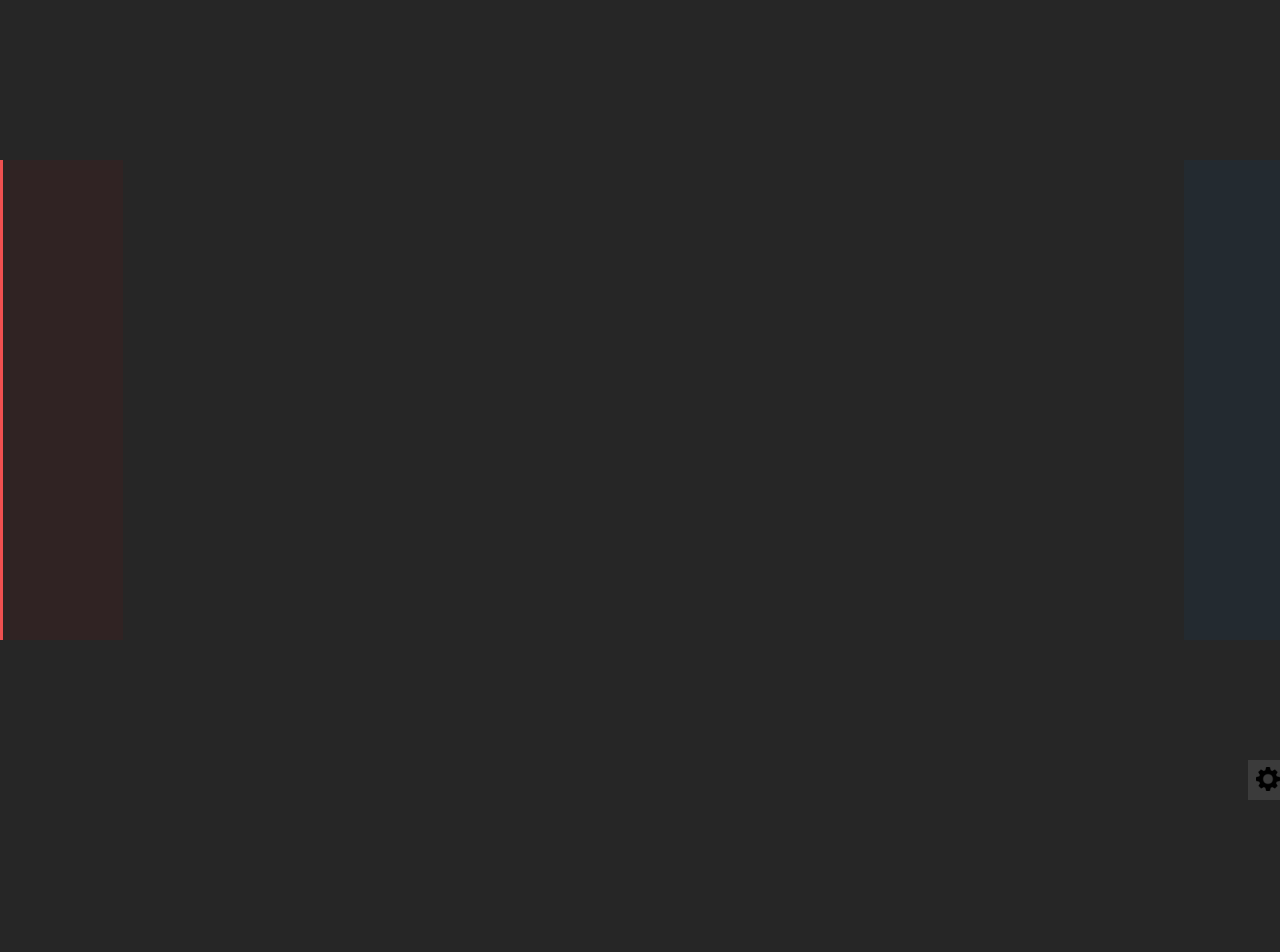
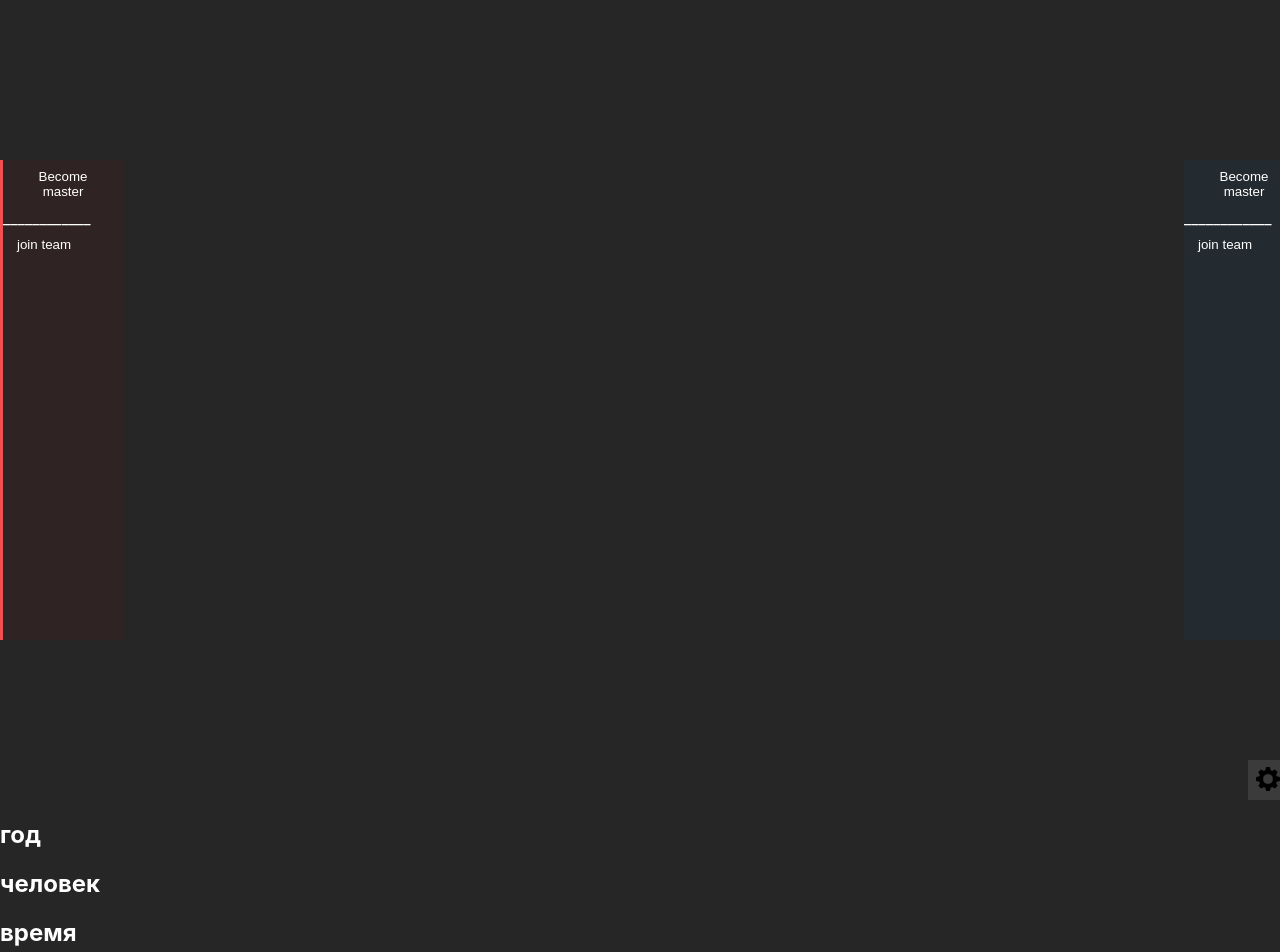
Before and after one commit to zxcmixka/codenamesfulls, a React (Create React App) app: page /codenames in a window 1280 px wide. Shown: the top 952 px of the page. Before the commit the page ends 800 px from the top, so only its background shows below. Built offline with nearby package versions, Linux system fonts and the light colour scheme.

Commit message:
100 words add

```diff
--- /dev/null
+++ b/src/componets/GameLogic.jsx
@@ -0,0 +1,32 @@
+import React, { useEffect, useState } from "react";
+import style from './GameLogic.module.css';
+//         {words.map((word, index) => (
+//     <h2 key={index}>{word}</h2>
+// ))}
+
+export const GameLogic = () => {
+
+    const [words, setWords] = useState([]);
+
+  useEffect(() => {
+    fetch("/russian.txt")
+      .then((response) => response.text())
+      .then((text) => {
+        const wordArray = text
+          .split("\n")
+          .map((word) => word.trim())
+          .filter(Boolean);
+        setWords(wordArray);
+      });
+  }, []);
+
+console.log(words)
+
+  return (
+    <div>
+      {words.map((word, index) => (
+          <h2 key={index}>{word}</h2>
+        ))}
+    </div>
+  );
+};
--- a/src/page/MainPage/MainPage.jsx
+++ b/src/page/MainPage/MainPage.jsx
@@ -2,6 +2,7 @@ import React, { useState, useRef, useEffect } from "react";
 import style from "./MainPage.module.css"
 import gear from "../../componets/images/gear.png"
 import start from "../../componets/images/play.png"
+import { GameLogic } from "../../componets/GameLogic";
 
 export const MainPage = () => {
   const [isMenuVisible, setIsMenuVisible] = useState(false);
@@ -23,8 +24,16 @@ export const MainPage = () => {
 
   return (
     <div className={style.mainDiv}>
-      <div className={style.redTeam}></div>
-      <div className={style.blueTeam}></div>
+      <div className={style.redTeam}>
+        <button className={style.teambutton}>Become master</button>
+        ____________
+        <button className={style.teambutton}>join team</button>
+      </div>
+      <div className={style.blueTeam}>
+      <button className={style.teambutton}>Become master</button>
+        ____________
+      <button className={style.teambutton}>join team</button>
+      </div>
 
       <div className={style.gear} ref={menuRef}>
         <button className={style.gearbutton} onClick={toggleMenu}>
@@ -40,6 +49,7 @@ export const MainPage = () => {
             <button className={style.buttonmenu}></button>
           </div>
         )}
+        <GameLogic />
       </div>
     </div>
   );
--- a/src/page/MainPage/MainPage.module.css
+++ b/src/page/MainPage/MainPage.module.css
@@ -1,5 +1,6 @@
 *{
     background-color: #262626;
+    color: white;
 }
 
 .redTeam{
@@ -53,3 +54,10 @@
     right: 5vh;
     background-color: #3b3b3b;
 }
+
+.teambutton{
+    margin: 1vh;
+    border: none;
+    background-color: #ffffff00;
+    cursor: pointer;
+}
```
Also changed, not shown: public/russian.txt (added), src/componets/GameLogic.module.css (added).
